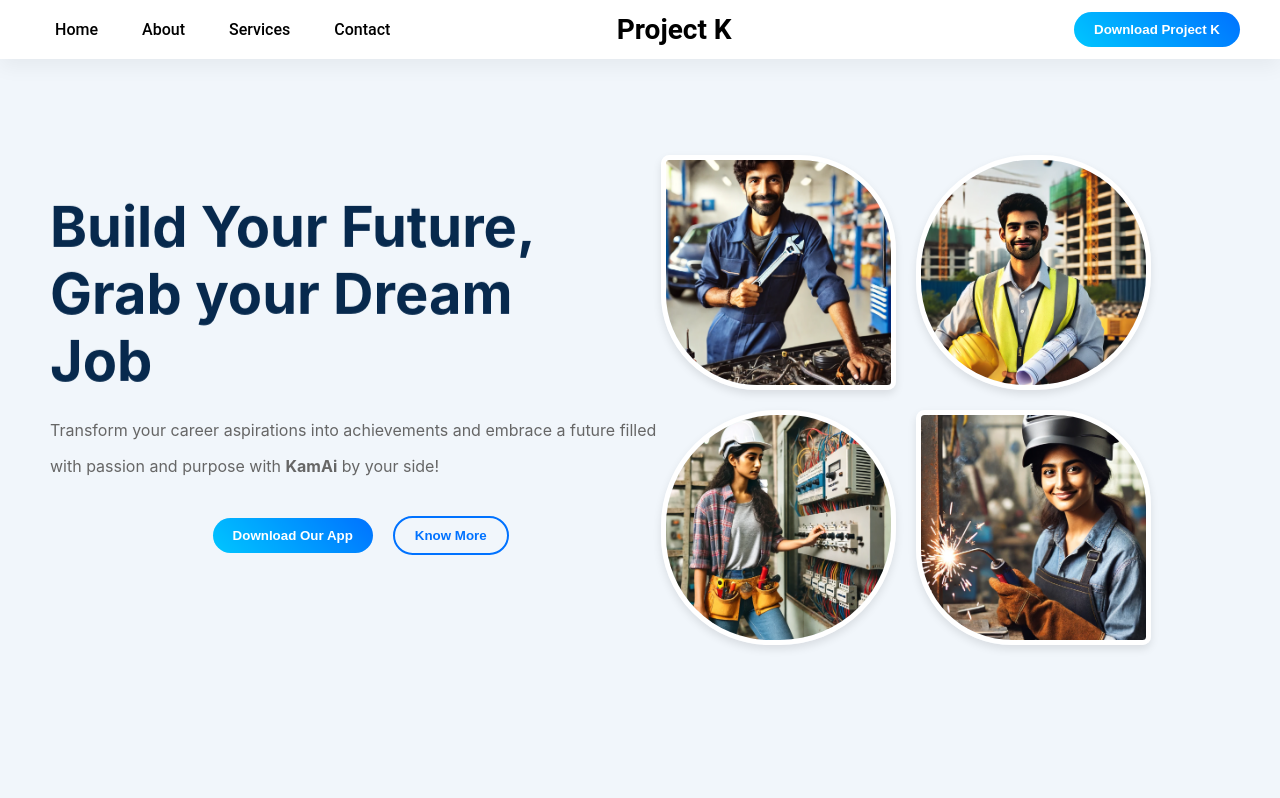
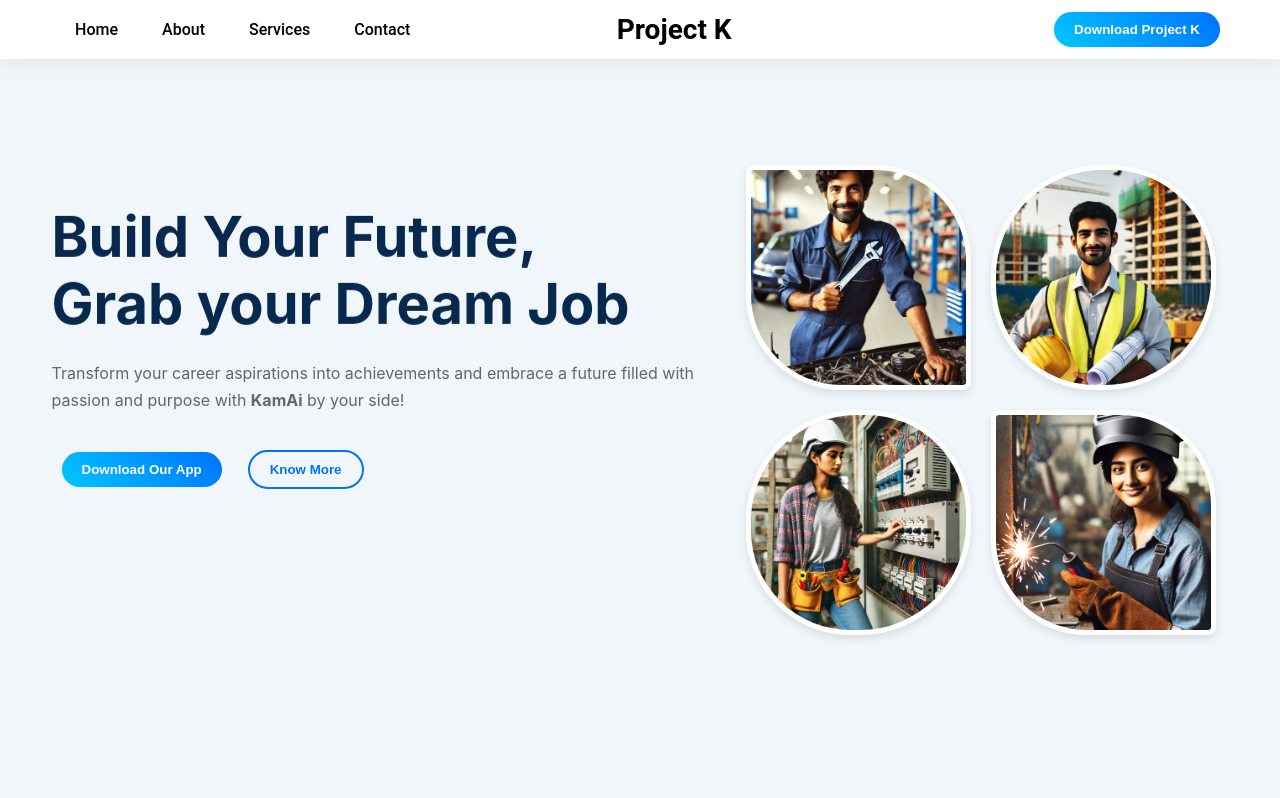
Before and after one commit to Neelapuharsha/Kamai, a React (Create React App) app: page / in a window 1280 px wide. Shown: the top 798 px of the page. Built offline with nearby package versions, Linux system fonts and the light colour scheme.

Commit message:
Added * proper

```diff
--- a/src/App.css
+++ b/src/App.css
@@ -14,9 +14,12 @@ body, html {
     height: 100%;
     /* overflow-x: hidden; */
 }
-*{
-    box-sizing: content-box;
+* {
+  margin: 0px;
+  padding: 0px;
+  box-sizing: border-box;
 }
+
 .testing-div{
     background-color: #130160;
     width: 50%;
--- a/src/components/Download/DownloadSection.css
+++ b/src/components/Download/DownloadSection.css
@@ -1,12 +1,4 @@
-/* Style for the main section to center its content and add vertical padding */
-main {
-    display: flex;
-    justify-content: center;
-    align-items: center;
-    padding: 50px 0;
-    width: 100%;
-}
-
+/* Style for the main section to center its content and add
 /* Style for the white download section with increased width and padding */
 .download-section {
     background-color: #f59300;
@@ -55,11 +47,7 @@ main {
 }
 
 /* Style for the button container to display buttons in a row with gaps */
-.button-container {
-    display: flex;
-    gap: 10px;
-    justify-content: center;
-}
+
 
 /* Style for the download buttons with a rounded pill shape */
 .download-button {
--- a/src/components/Footer/Footer.css
+++ b/src/components/Footer/Footer.css
@@ -1,4 +1,3 @@
-/* src/components/Footer.css */
 
 .footer {
   width: 88%;
```
